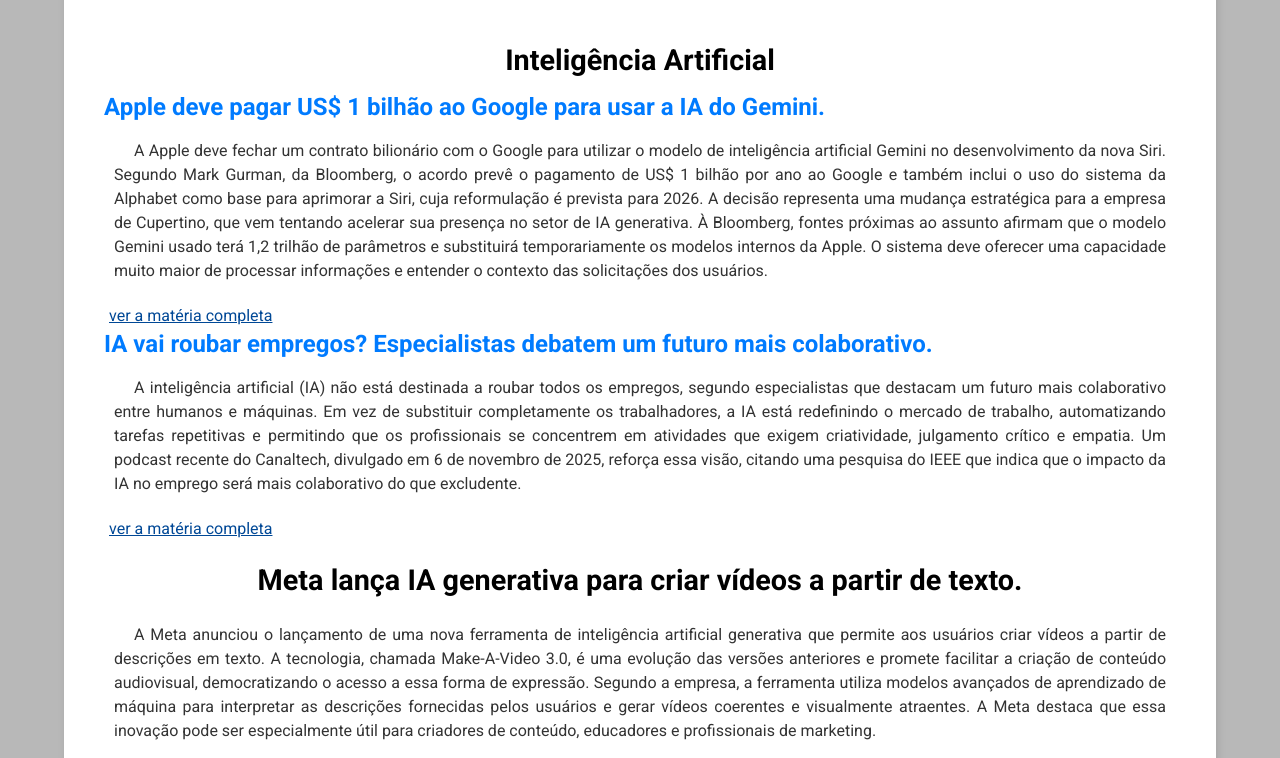
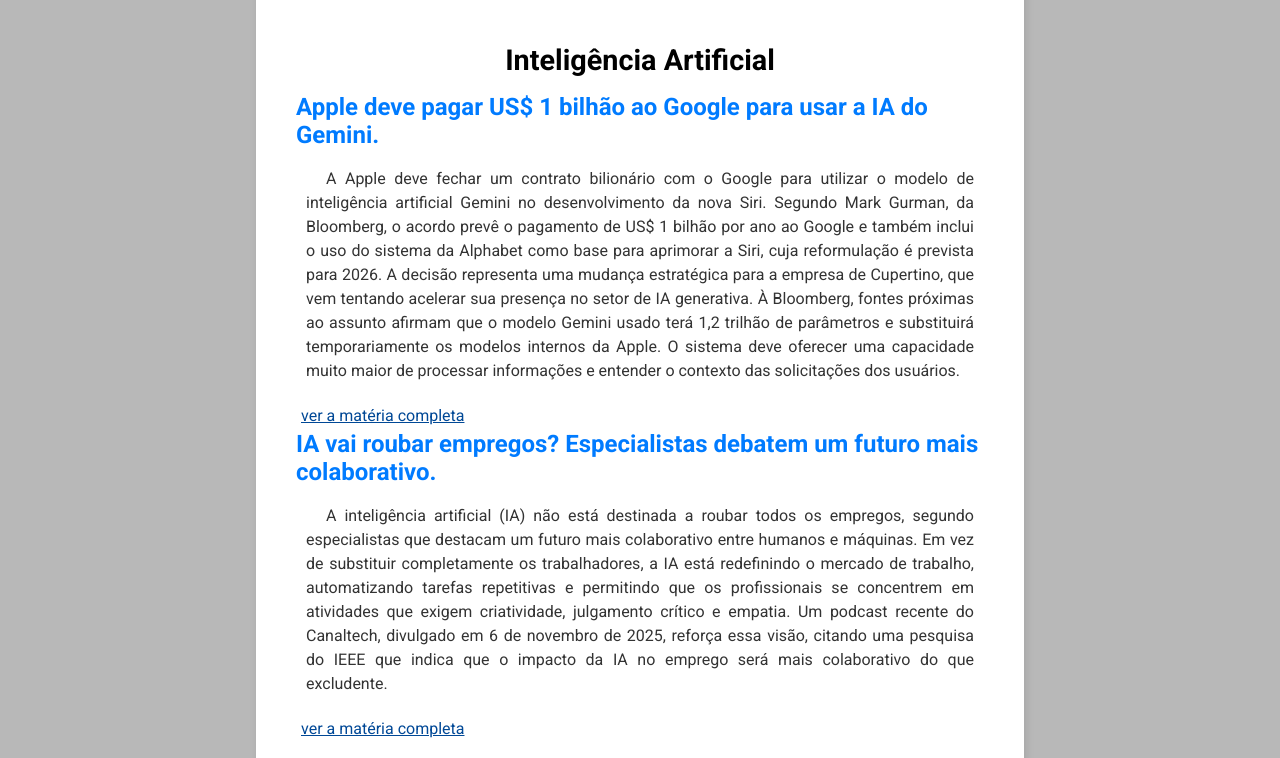
Before and after one commit to S-SILVA7DEV/html-css5, a plain HTML site: page ex026media-queries/mq005/index.html in a window 1280 px wide. Shown: the part 224-982 px from the top of the page. Drawn offline with nearby package versions, Linux system fonts and the light colour scheme.

Commit message:
Update style.css

```diff
--- a/ex026media-queries/mq005/estilos/style.css
+++ b/ex026media-queries/mq005/estilos/style.css
@@ -146,7 +146,7 @@ footer {
     margin-top: 20px;
 }
 
-@media screen and (min-width: 600px) {
+@media screen and (min-width: 768px) { /* Estilos para telas maiores que 768px */
     #burguer { /* Esconde o ícone do menu hambúrguer em telas maiores */
         display: none !important; /* Usando !important para garantir que a regra seja aplicada */
     }
@@ -157,9 +157,12 @@ footer {
         flex-direction: row; /* Alinha os itens do menu horizontalmente */
     }
 
+    main {
+        width: 768px; /* Define uma largura fixa para o conteúdo principal em telas maiores */
+    }
 }
 
-@media screen and (max-width: 599px) {
+@media screen and (max-width: 599px) { /* Estilos para telas menores que 600px */
     menu ul {
         flex-direction: column; /* Alinha os itens do menu verticalmente em telas menores */
         gap: 10px;
```
